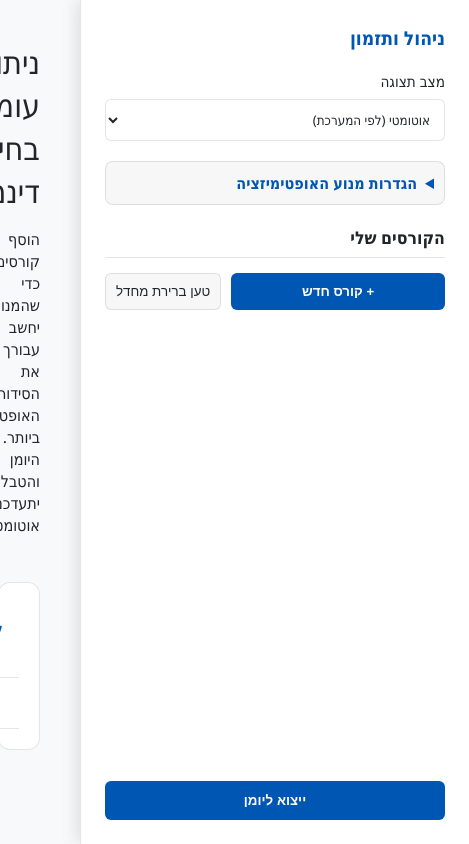
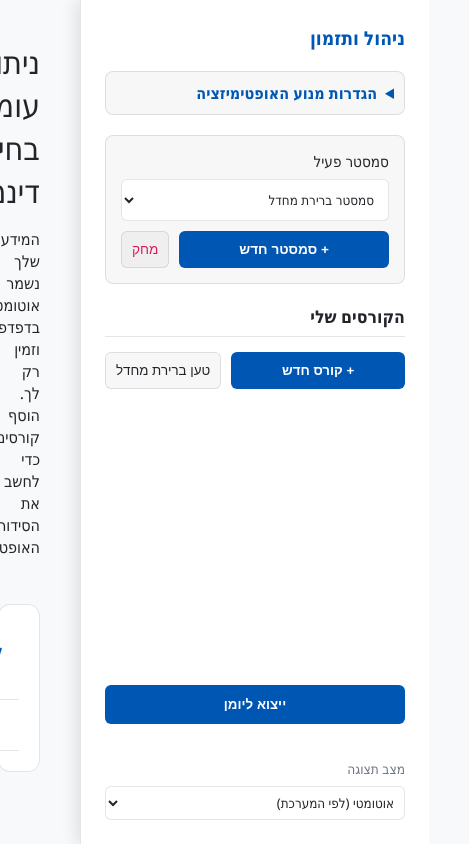
Before and after one commit to Mashiah555/route-c, a plain HTML site: page public/index.html in a window 390 px wide. Shown: the whole page, 469 px wide, since content can reach past the window. Drawn offline with Linux system fonts and the light colour scheme.

Commit message:
Implemented semester profiles and integrated auto save to local storage

```diff
--- a/public/app.js
+++ b/public/app.js
@@ -1,19 +1,154 @@
+let profiles = [];
+let activeProfileId = null;
 let currentExams = [];
 let currentBestSchedule = null;
 
-// --- Theme Handling ---
+// --- Theme Managment ---
 function setTheme(mode) {
     document.documentElement.style.colorScheme = (mode === 'auto') ? 'light dark' : mode;
     localStorage.setItem('themePref', mode);
 }
 
-// Theme initiation at startup
 const savedTheme = localStorage.getItem('themePref') || 'auto';
 document.getElementById('themeToggle').value = savedTheme;
 setTheme(savedTheme);
 
 
-// --- Modal Handling ---
+// --- LocalStorage & Profiles ---
+
+function initStorage() {
+    try {
+        const stored = localStorage.getItem('examSchedulerData');
+        if (stored) {
+            const data = JSON.parse(stored);
+            profiles = data.profiles || [];
+            activeProfileId = data.activeProfileId;
+        }
+    } catch (e) {
+        console.error('שגיאה בטעינת הנתונים:', e);
+    }
+
+    // Initiate a default profile if there are none
+    if (profiles.length === 0) {
+        const defId = 'p_' + Date.now();
+        profiles = [{
+            id: defId,
+            name: 'סמסטר ברירת מחדל',
+            exams: [],
+            settings: null
+        }];
+        activeProfileId = defId;
+    }
+
+    if (!profiles.find(p => p.id === activeProfileId)) {
+        activeProfileId = profiles[0].id;
+    }
+
+    updateProfileSelectUI();
+    loadActiveProfile();
+}
+
+function saveToStorage() {
+    const activeProfile = profiles.find(p => p.id === activeProfileId);
+    if (activeProfile) {
+        activeProfile.exams = currentExams;
+        activeProfile.settings = {
+            strategy: document.getElementById('strategy').value,
+            rule1: document.getElementById('rule1').checked,
+            rule2: document.getElementById('rule2').checked,
+            rule3: document.getElementById('rule3').checked,
+            maxC: parseInt(document.getElementById('maxC').value),
+            minC: parseInt(document.getElementById('minC').value)
+        };
+    }
+
+    try {
+        localStorage.setItem('examSchedulerData', JSON.stringify({
+            profiles: profiles,
+            activeProfileId: activeProfileId
+        }));
+    } catch (e) {
+        console.error('שגיאה בשמירת הנתונים:', e);
+    }
+}
+
+function updateProfileSelectUI() {
+    const select = document.getElementById('profileSelect');
+    if (!select) return;
+    select.innerHTML = '';
+    profiles.forEach(p => {
+        const option = document.createElement('option');
+        option.value = p.id;
+        option.innerText = p.name;
+        if (p.id === activeProfileId) option.selected = true;
+        select.appendChild(option);
+    });
+}
+
+function loadActiveProfile() {
+    const activeProfile = profiles.find(p => p.id === activeProfileId);
+    if (activeProfile) {
+        currentExams = activeProfile.exams || [];
+
+        // Load the saved configurations from LocalStorage (if exist)
+        if (activeProfile.settings) {
+            document.getElementById('strategy').value = activeProfile.settings.strategy || 'spacing';
+            document.getElementById('rule1').checked = activeProfile.settings.rule1 !== false;
+            document.getElementById('rule2').checked = activeProfile.settings.rule2 !== false;
+            document.getElementById('rule3').checked = activeProfile.settings.rule3 !== false;
+
+            document.getElementById('maxC').value = activeProfile.settings.maxC !== undefined ? activeProfile.settings.maxC : 10;
+            document.getElementById('maxVal').innerText = document.getElementById('maxC').value;
+
+            document.getElementById('minC').value = activeProfile.settings.minC !== undefined ? activeProfile.settings.minC : 0;
+            document.getElementById('minVal').innerText = document.getElementById('minC').value;
+        }
+    }
+    updateCourseListUI();
+    runOptimization();
+}
+
+function switchProfile(id) {
+    saveToStorage();
+    activeProfileId = id;
+    loadActiveProfile();
+}
+
+function promptNewProfile() {
+    const name = prompt('הכנס שם לסמסטר החדש (למשל: סמסטר א\' תשפ"ו):');
+    if (!name || name.trim() === '') return;
+
+    saveToStorage();
+
+    const newId = 'p_' + Date.now();
+    profiles.push({
+        id: newId,
+        name: name.trim(),
+        exams: [],
+        settings: null
+    });
+
+    activeProfileId = newId;
+    updateProfileSelectUI();
+    loadActiveProfile();
+}
+
+function deleteCurrentProfile() {
+    if (profiles.length <= 1) {
+        alert('לא ניתן למחוק את הסמסטר היחיד. במקום זאת, תוכל למחוק את הקורסים בתוכו או ליצור סמסטר חדש קודם.');
+        return;
+    }
+
+    if (confirm('האם אתה בטוח שברצונך למחוק את הסמסטר הזה ואת כל הקורסים שבו?')) {
+        profiles = profiles.filter(p => p.id !== activeProfileId);
+        activeProfileId = profiles[0].id;
+        updateProfileSelectUI();
+        loadActiveProfile();
+    }
+}
+
+
+// --- Popup Modal Managment ---
 const courseModal = document.getElementById('courseModal');
 
 function openCourseModal() {
@@ -28,7 +163,8 @@ function closeCourseModal() {
     courseModal.close();
 }
 
-// --- Courses Handling (CRUD) ---
+
+// --- Courses Managment (CRUD) ---
 function handleCourseSubmit(e) {
     e.preventDefault();
     const idField = document.getElementById('editCourseId').value;
@@ -112,8 +248,12 @@ function updateCourseListUI() {
     });
 }
 
-// --- Integration with the optimization Engine ---
+
+// --- Integration with the Optimization Engine & Auto Save ---
 function runOptimization() {
+    // Auto save at every run for possible changes
+    saveToStorage();
+
     if (currentExams.length === 0) {
         document.getElementById('resultsBody').innerHTML = '<tr><td colspan="4" style="text-align:center;">הוסף קורסים כדי לראות תוצאות</td></tr>';
         document.getElementById('calendarContainer').innerHTML = '';
@@ -166,7 +306,8 @@ function renderScheduleTable(schedule) {
     });
 }
 
-// --- Dynamic Calendar (includes skipped exams)
+
+// --- Dynamic Calendar ---
 function renderDynamicCalendar(schedule) {
     const container = document.getElementById('calendarContainer');
     container.innerHTML = '';
@@ -177,35 +318,21 @@ function renderDynamicCalendar(schedule) {
     const events = {};
 
     schedule.forEach(item => {
-        // Moed A - Includes all
         let dA = new Date(item.course.a);
         if (dA < minDate) minDate = dA;
         if (dA > maxDate) maxDate = dA;
         let dateStrA = dA.toISOString().split('T')[0];
         if (!events[dateStrA]) events[dateStrA] = [];
+        let isAttendedA = (item.opt === 0 || item.opt === 1);
+        events[dateStrA].push({ name: item.course.name, type: 'moed-a', label: "מועד א'", attended: isAttendedA });
 
-        let isAttendedA = (item.opt === 0 || item.opt === 1);
-        events[dateStrA].push({
-            name: item.course.name,
-            type: 'moed-a',
-            label: "מועד א'",
-            attended: isAttendedA
-        });
-
-        // Moed B - Includes all
         let dB = new Date(item.course.b);
         if (dB < minDate) minDate = dB;
         if (dB > maxDate) maxDate = dB;
         let dateStrB = dB.toISOString().split('T')[0];
         if (!events[dateStrB]) events[dateStrB] = [];
-
         let isAttendedB = (item.opt === 0 || item.opt === 2);
-        events[dateStrB].push({
-            name: item.course.name,
-            type: 'moed-b',
-            label: "מועד ב'",
-            attended: isAttendedB
-        });
+        events[dateStrB].push({ name: item.course.name, type: 'moed-b', label: "מועד ב'", attended: isAttendedB });
     });
 
     if (minDate > maxDate) return;
@@ -266,7 +393,6 @@ function renderDynamicCalendar(schedule) {
                 let hasAttended = false;
                 events[dateStr].forEach(ev => {
                     const evDiv = document.createElement('div');
-                    // Add 'skipped' class for exams defined as skipped
                     let skippedClass = ev.attended ? '' : 'skipped';
                     evDiv.className = `exam-event ${ev.type} ${skippedClass}`;
                     evDiv.innerText = `${ev.name} (${ev.label})`;
@@ -275,9 +401,7 @@ function renderDynamicCalendar(schedule) {
                     if (ev.attended) hasAttended = true;
                 });
 
-                if (hasAttended) {
-                    cell.style.borderColor = 'rgba(65, 105, 225, 0.4)';
-                }
+                if (hasAttended) cell.style.borderColor = 'rgba(65, 105, 225, 0.4)';
             }
             grid.appendChild(cell);
         }
@@ -293,6 +417,7 @@ function renderDynamicCalendar(schedule) {
     }
 }
 
+
 // --- Calendar Export ---
 function exportICS() {
     if (!currentBestSchedule) return;
@@ -302,7 +427,6 @@ function exportICS() {
         let dateA = new Date(item.course.a);
         let dateB = new Date(item.course.b);
 
-        // מייצאים רק את המבחנים שניגשים אליהם בפועל
         if (item.opt === 0 || item.opt === 1) ics += generateICSEvent(item.course.name + " - מועד א'", dateA);
         if (item.opt === 0 || item.opt === 2) ics += generateICSEvent(item.course.name + " - מועד ב'", dateB);
     });
@@ -323,3 +447,6 @@ function generateICSEvent(title, dateObj) {
     let dateStr = `${y}${m}${d}`;
     return `BEGIN:VEVENT\nSUMMARY:${title}\nDTSTART;VALUE=DATE:${dateStr}\nDTEND;VALUE=DATE:${dateStr}\nEND:VEVENT\n`;
 }
+
+// --- Load up the system at startup ---
+initStorage();
--- a/public/index.html
+++ b/public/index.html
@@ -14,33 +14,23 @@
     <aside class="sidebar">
         <h2>ניהול ותזמון</h2>
 
-        <div class="control-group">
-            <label>מצב תצוגה</label>
-            <select id="themeToggle" onchange="setTheme(this.value)">
-                <option value="auto">אוטומטי (לפי המערכת)</option>
-                <option value="light">בהיר ☀️</option>
-                <option value="dark">כהה 🌙</option>
-            </select>
-        </div>
-
-        <!-- Engine Algorithm Configuration -->
         <details class="collapsible-section">
             <summary>הגדרות מנוע האופטימיזציה</summary>
             <div class="collapsible-content">
                 <div class="control-group">
                     <label>אסטרטגיית אופטימיזציה</label>
                     <select id="strategy" onchange="runOptimization()">
-                        <option value="spacing">תעדוף ריווח מקסימלי (ימים ריקים)</option>
-                        <option value="max_c">תעדוף מקסימום מועדי ג' אפשריים</option>
+                        <option value="spacing">תעדוף ריווח בין בחינות</option>
+                        <option value="max_c">תעדוף מקסימום מועדי ג'</option>
                     </select>
                 </div>
 
                 <div class="control-group">
                     <label>חוקי היעדרות</label>
                     <label class="checkbox-label"><input type="checkbox" id="rule1" checked
-                            onchange="runOptimization()"> התנגשות בחינות באותו יום</label>
+                            onchange="runOptimization()"> התנגשות של בחינות באותו יום</label>
                     <label class="checkbox-label"><input type="checkbox" id="rule2" checked
-                            onchange="runOptimization()"> 3 בחינות ברצף (לא כולל שבת)</label>
+                            onchange="runOptimization()"> 3 בחינות ברצף (ללא שבתות)</label>
                     <label class="checkbox-label"><input type="checkbox" id="rule3" checked
                             onchange="runOptimization()"> 4 בחינות בשבוע</label>
                 </div>
@@ -57,7 +47,20 @@
             </div>
         </details>
 
-        <!-- Courses Managment-->
+        <div
+            style="background-color: var(--cell-bg); padding: 15px; border-radius: 8px; border: 1px solid var(--border-color);">
+            <div class="control-group">
+                <label>סמסטר פעיל</label>
+                <select id="profileSelect" onchange="switchProfile(this.value)"></select>
+            </div>
+            <div class="form-actions" style="margin-top: 10px;">
+                <button class="btn-primary" onclick="promptNewProfile()" style="font-size: 0.85rem;">+ סמסטר
+                    חדש</button>
+                <button class="btn-secondary" onclick="deleteCurrentProfile()"
+                    style="font-size: 0.85rem; color: var(--accent-rose);">מחק</button>
+            </div>
+        </div>
+
         <div class="course-management">
             <h3>הקורסים שלי</h3>
             <div style="display: flex; gap: 10px; margin-bottom: 15px;">
@@ -66,17 +69,25 @@
             </div>
 
             <div id="courseList" class="course-list">
-                <!-- Courses list to be inject here -->
             </div>
         </div>
 
         <button class="btn-export" onclick="exportICS()">ייצוא ליומן</button>
+
+        <div class="control-group" style="margin-top: 15px;">
+            <label class="small-label">מצב תצוגה</label>
+            <select id="themeToggle" onchange="setTheme(this.value)" style="padding: 6px;">
+                <option value="auto">אוטומטי (לפי המערכת)</option>
+                <option value="light">בהיר ☀️</option>
+                <option value="dark">כהה 🌙</option>
+            </select>
+        </div>
     </aside>
 
     <main class="main-content">
         <div class="header">
             <h1>ניתוח עומס בחינות דינמי</h1>
-            <p>הוסף קורסים כדי שהמנוע יחשב עבורך את הסידור האופטימלי ביותר. היומן והטבלה יתעדכנו אוטומטית.</p>
+            <p>המידע שלך נשמר אוטומטית בדפדפן וזמין רק לך. הוסף קורסים כדי לחשב את הסידור האופטימלי.</p>
         </div>
 
         <div class="results-container">
@@ -98,11 +109,9 @@
         </div>
 
         <div id="calendarContainer" class="calendar-wrapper">
-            <!-- Dynamic calendar to be injected here -->
         </div>
     </main>
 
-    <!-- Popup Modal to Add/Edit a Course -->
     <dialog id="courseModal" class="modal">
         <div class="modal-header">
             <h3 id="modalTitle">פרטי קורס</h3>
--- a/public/styles.css
+++ b/public/styles.css
@@ -9,7 +9,7 @@ body {
 }
 
 .sidebar {
-    width: 340px;
+    width: 300px;
     background-color: var(--panel-bg);
     border-left: 1px solid var(--border-color);
     padding: 24px;
@@ -156,7 +156,6 @@ input[type="range"] {
     display: flex;
     flex-direction: column;
     gap: 10px;
-    padding-bottom: 20px;
 }
 
 .course-item {
@@ -312,6 +311,7 @@ tr:hover {
     display: flex;
     flex-direction: column;
     gap: 30px;
+    flex-shrink: 0;
 }
 
 .month-container {
```
